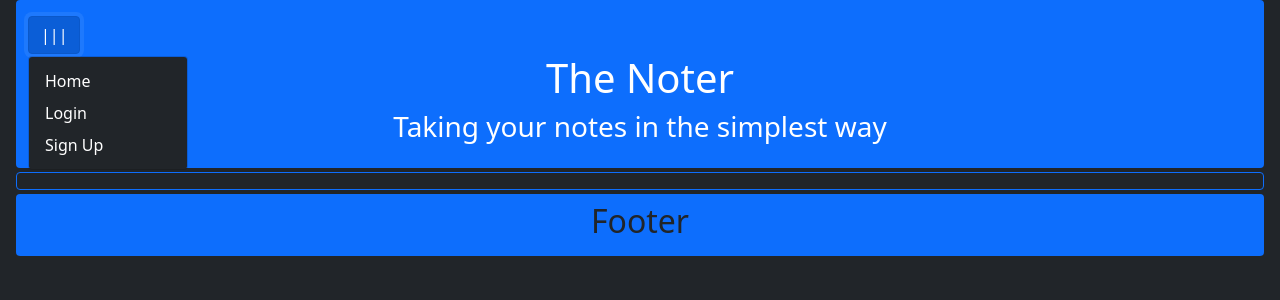
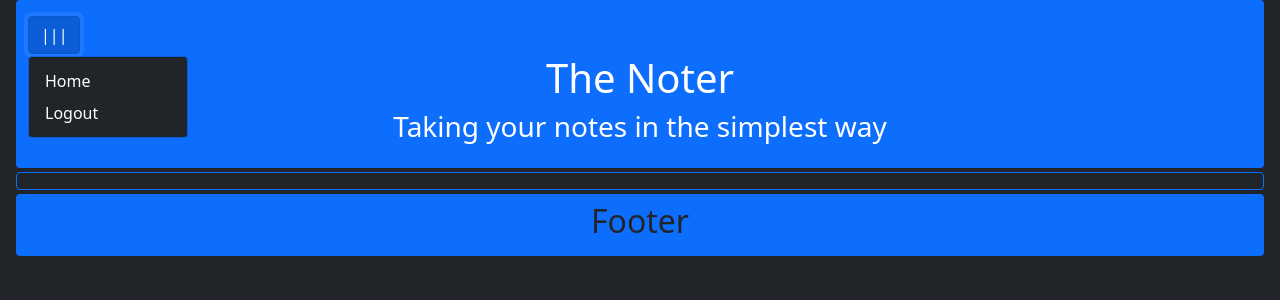
Before and after one commit to Miyamura-J/flasksite, a Flask app: page / in a window 1280 px wide, after a click on "|||". Shown: the top 300 px of the page. Run offline with Flask 2, Linux system fonts and the light colour scheme; the visitor is signed in with stand-in values (Sample User, id 1).

Commit message:
Changing the navbar to inly show allowed actions

```diff
--- a/files/auth.py
+++ b/files/auth.py
@@ -16,14 +16,14 @@ def login():
 
         if user:
             if check_password_hash(user.password,password):
-                flash("Loged in succesfuly", category="success")
+                flash("Logged in succesfuly", category="success")
                 login_user(user, remember=True)
                 return redirect(url_for("views.home"))
             else:
                 flash("Wrong password", category="error")
         else:
             flash("No user with this email exists", category="error")
-    return render_template("login.html")
+    return render_template("login.html", user=current_user)
 
 @auth.route("/logout")
 @login_required
@@ -63,4 +63,4 @@ def sign_up():
             login_user(user, remember=True)
             return redirect(url_for("views.home"))
 
-    return render_template("sign_up.html")
+    return render_template("sign_up.html", user=current_user)
--- a/files/templates/base.html
+++ b/files/templates/base.html
@@ -21,9 +21,13 @@
               |||
             </button>
             <ul class="dropdown-menu bg-dark">
+              {% if user.is_authenticated %}
               <li><a class="dropdown-item text-white"x href="{{ url_for('views.home') }}">Home</a></li>
+              <li><a class="dropdown-item text-white"x href="{{ url_for('auth.logout') }}">Logout</a></li>
+              {% else %}
               <li><a class="dropdown-item text-white"x href="{{ url_for('auth.login') }}">Login</a></li>
               <li><a class="dropdown-item text-white"x href="{{ url_for('auth.sign_up') }}">Sign Up</a></li>
+              {% endif %}
             </ul>
           </div>
           <h1>The Noter</h1>
--- a/files/views.py
+++ b/files/views.py
@@ -6,4 +6,4 @@ views = Blueprint('views', __name__)
 @views.route("/")
 @login_required
 def home():
-    return render_template("home.html")
+    return render_template("home.html", user=current_user)
```
